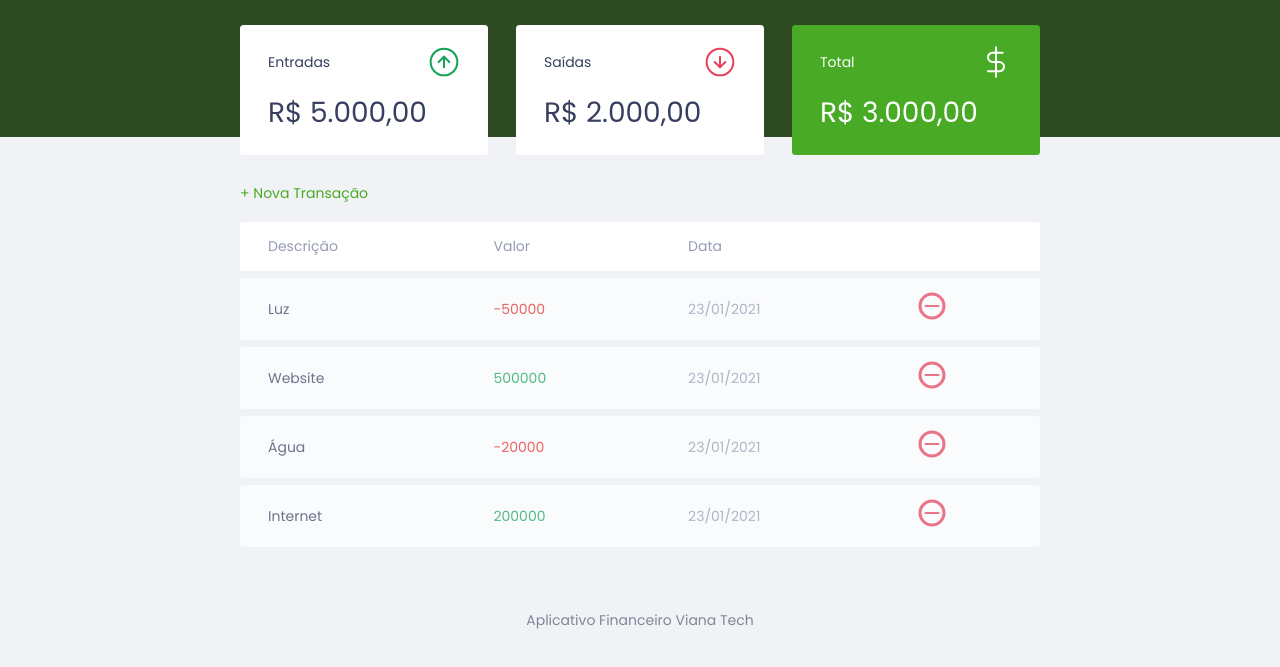
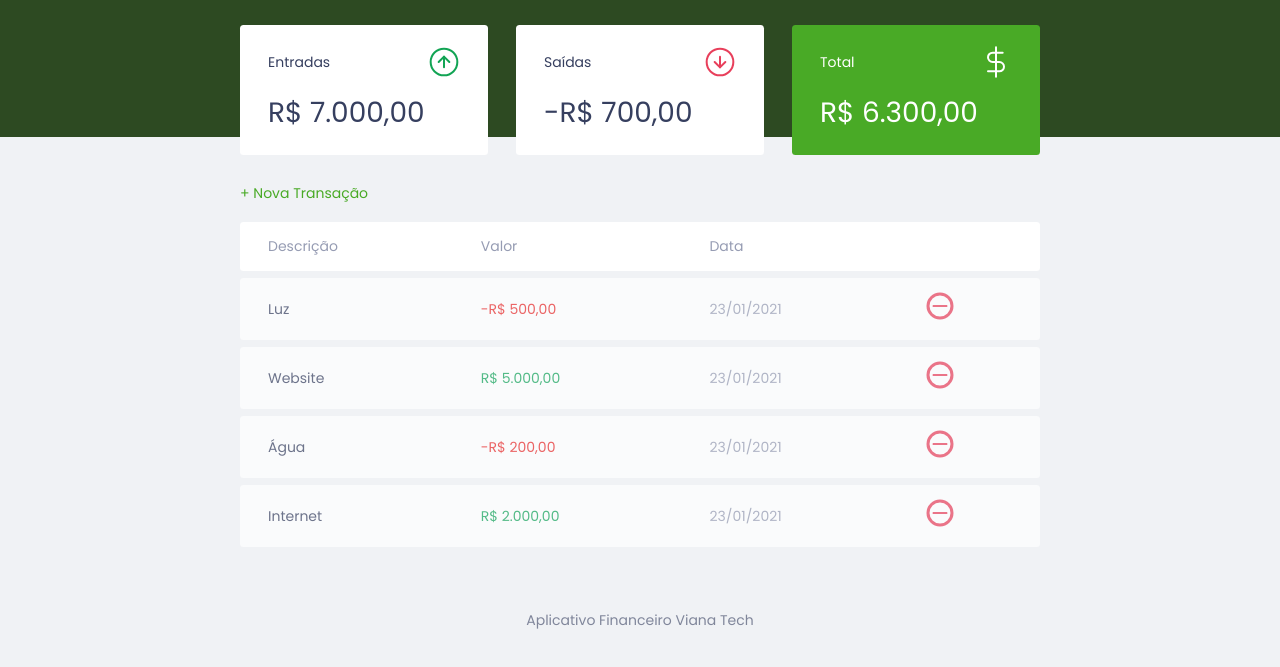
Before and after one commit to EmmanuelVirtual/app-financeiro, a plain HTML site: page index.html in a window 1280 px wide. Shown: the part 73-740 px from the top of the page. Drawn offline with Linux system fonts and the light colour scheme.

Commit message:
commit js

```diff
--- a/index.html
+++ b/index.html
@@ -31,21 +31,21 @@
                 <img src="./assets/income.svg" alt="Imagem de Entradas">
 
             </h3>
-                <p>R$ 5.000,00</p>
+                <p id="incomeDisplay">R$ 5.000,00</p>
             </div>
             <div class="card">
                 <h3>
                 <span>Saídas</span>
                 <img src="./assets/expense.svg" alt="Imagem de Saídas">
                 </h3>
-                <p>R$ 2.000,00</p>
+                <p id="expenseDisplay">R$ 2.000,00</p>
             </div>
             <div class="card total">
                 <h3>
                 <span>Total</span>
                 <img src="./assets/total.svg" alt="Imagem de Total">
                 </h3>
-                <p>R$ 3.000,00</p>
+                <p id="totalDisplay">R$ 3.000,00</p>
             </div>
 
 
--- a/scripts.js
+++ b/scripts.js
@@ -46,13 +46,26 @@ const transactions = [
 
 const Transaction = {
     incomes () {
+        let income = 0;
+        transactions.forEach(transaction => {
+            if(transaction.amount > 0) {
+                income += transaction.amount;
+            }
+        })
         //somar as entradas
+        return income
     },
     expenses() {
-        //somar as saídas
+        let expense = 0;
+        transactions.forEach(transaction => {
+            if(transaction.amount < 0) {
+                expense += transaction.amount;
+            }
+        })
+                return expense
     },
     total () {
-        // entradas - saídas
+        return Transaction.incomes() + Transaction.expenses();
     }
 }
 
@@ -75,22 +88,47 @@ const DOM = {
         const html =
            `
              <td class="description">${transaction.description}</td>
-             <td class="${CSSclass}">${transaction.amount}</td>
+             <td class="${CSSclass}">${amount}</td>
              <td class="date">${transaction.date}</td>
              <td>
                 <img src="./assets/minus.svg" alt="Remover Transação">
              </td>
            `
         return html
+    },
+
+    updateBalance() {
+        document
+        .getElementById('incomeDisplay')
+        .innerHTML = Utils.formatCurrency(Transaction.incomes())
+        document
+        .getElementById('expenseDisplay')
+        .innerHTML = Utils.formatCurrency(Transaction.expenses())
+        document
+        .getElementById('totalDisplay')
+        .innerHTML = Utils.formatCurrency(Transaction.total())
     }
 }
 
 const Utils = {
     formatCurrency(value) {
         const signal = Number(value) < 0 ? "-" : ""
+
+        value = String(value).replace(/\D/g, "")
+
+        value = Number(value) / 100
+
+        value = value.toLocaleString("pt-BR", {
+            style: "currency",
+            currency: "BRL"
+        })
+
+        return signal + value
     }
 }
 
 transactions.forEach(function(transaction) {
     DOM.addTransaction(transaction)
 })
+
+DOM.updateBalance()
```
